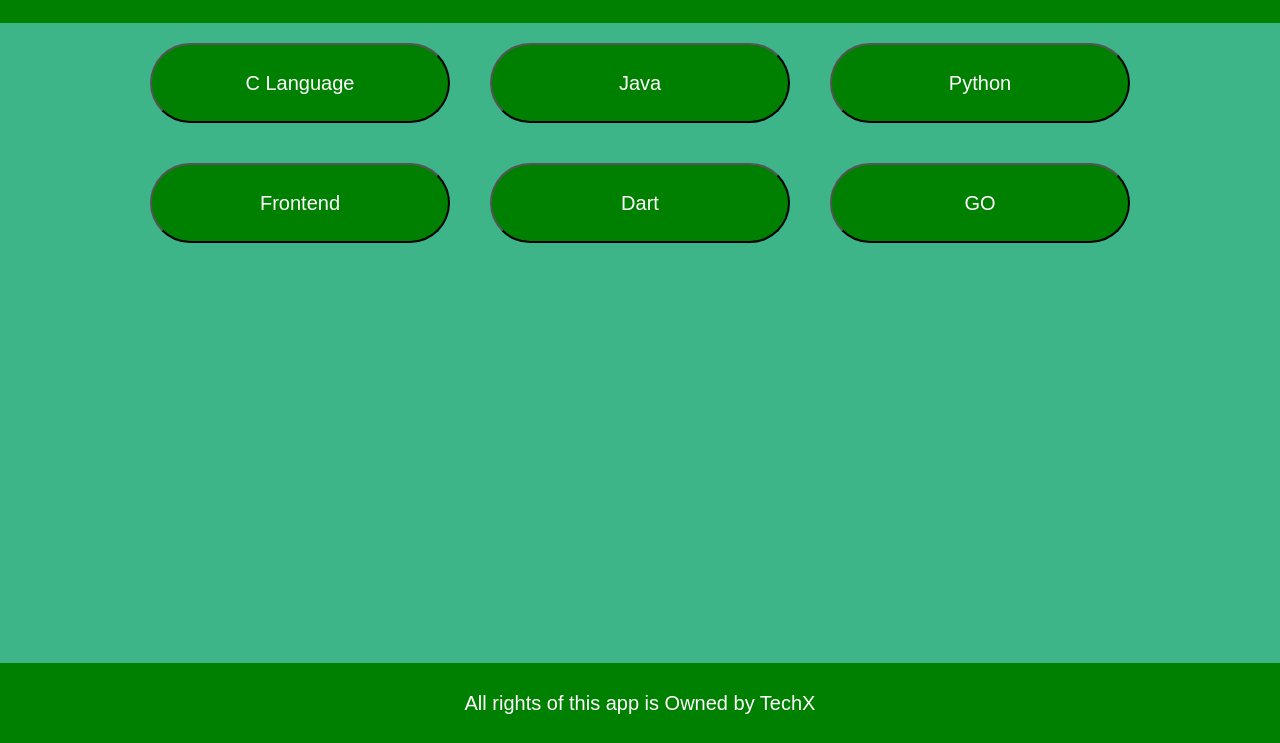
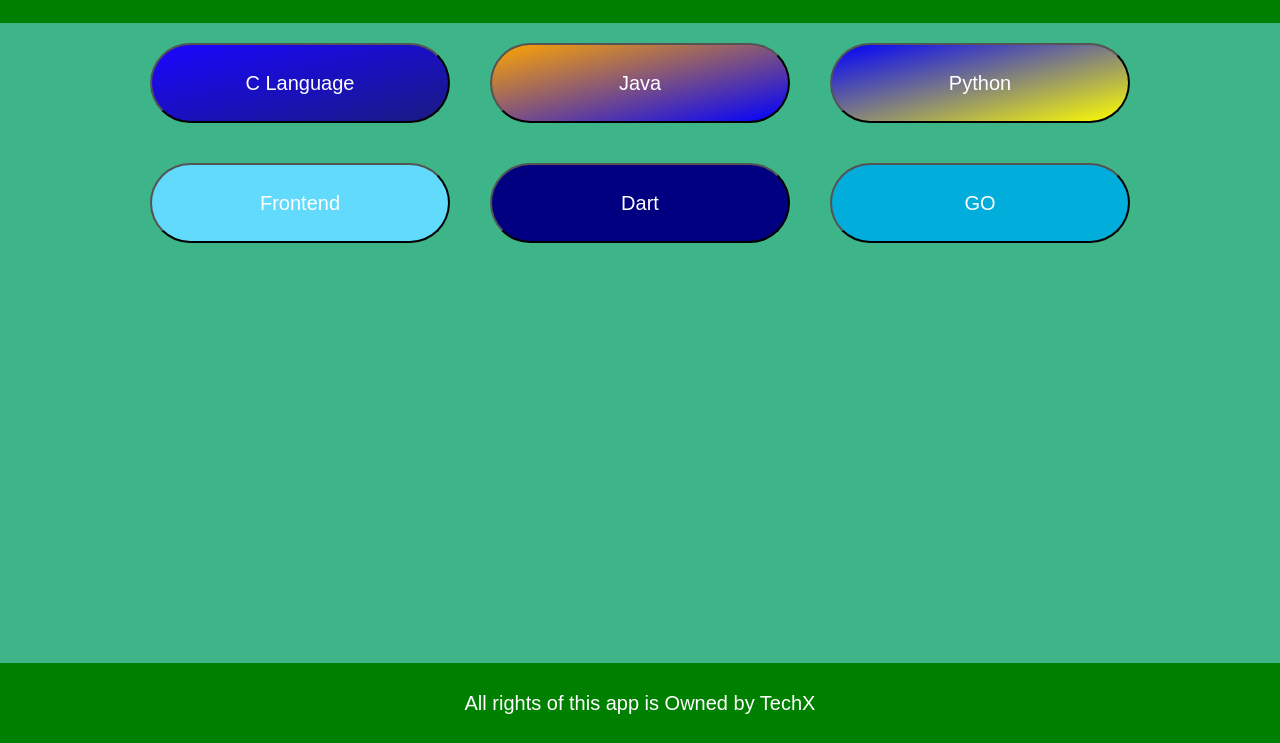
Before and after one commit to R1I2T3/Techxquiz, a plain HTML site: page HTML/index.html in a window 1280 px wide. Shown: the part 63-806 px from the top of the page. Drawn offline with Linux system fonts and the light colour scheme.

Commit message:
Made some changes in Clang.html,index.html

```diff
--- a/HTML/index.html
+++ b/HTML/index.html
@@ -13,12 +13,12 @@
     <main>
         <div class="content">
             <ul>
-                <li><button><a href="Clang.HTML">C Language</a></button></li>
-                <li><button><a href="Java.html">Java</a></button></li>
-                <li><button><a href="python.html">Python</a></button></li>
-                <li><button><a href="Frontend.html">Frontend</a></button></li>
-                <li><button><a href="Dart.html">Dart</a></button></li>
-                <li><button><a href="GO.html">GO</a></button></li>
+                <li><button style="background-image:linear-gradient(to bottom right,rgb(26, 6, 256),rgb(26, 26, 130));"><a href="Clang.HTML">C Language</a></button></li>
+                <li><button style="background-image:linear-gradient(to bottom right,orange,blue) ;"><a href="Java.html">Java</a></button></li>
+                <li><button style="background-image: linear-gradient(to bottom right,blue,yellow);"><a href="python.html">Python</a></button></li>
+                <li><button style=" background-color: #61dafb;"><a href="Frontend.html">Frontend</a></button></li>
+                <li><button style="background-color: navy;"><a href="Dart.html">Dart</a></button></li>
+                <li><button style="background-color: #00ADDB;"><a href="GO.html">GO</a></button></li>
             </ul>
         </div>
     </main>
```
Also changed, not shown: CSS/Question.scss (+11 -0 lines), HTML/Clang.html (+8 -1 lines), CSS/Question.css, 1 other file.
